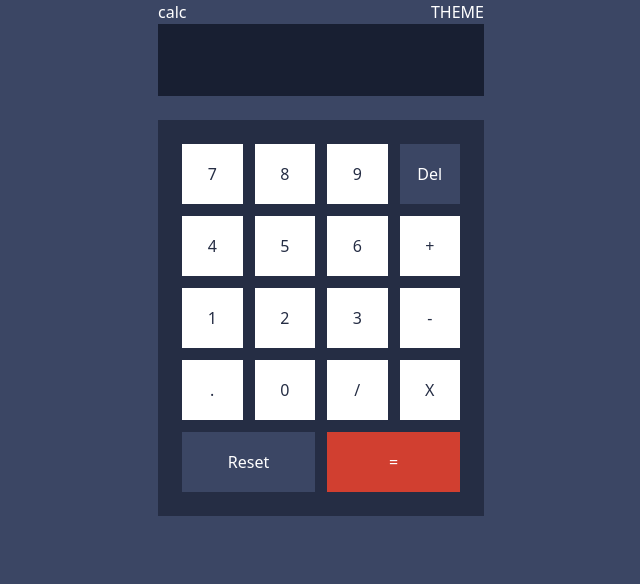
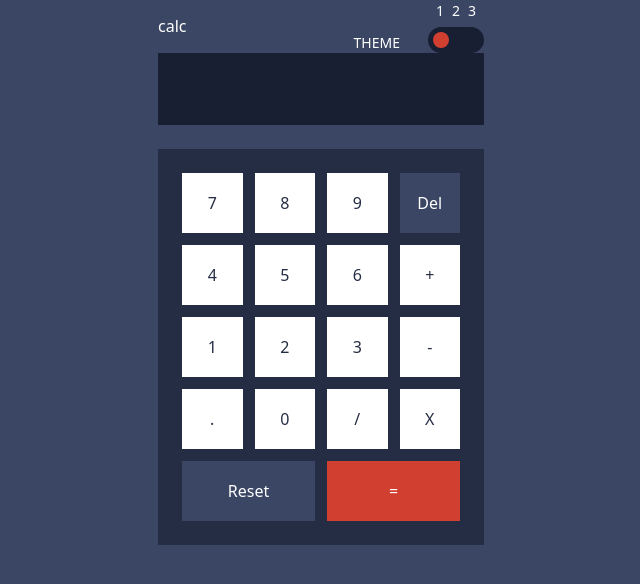
Before and after one commit to florianstancioiu/calculator-app, a React (Vite) app: page / in a window 1280 px wide. Shown: the top 584 px of the page, without its empty margins (319-959 px from the left). Built offline with nearby package versions, Linux system fonts and the light colour scheme.

Commit message:
Implemented the ThemeSwitcher

```diff
--- a/src/components/ThemeSwitcher/ThemeSwitcher.tsx
+++ b/src/components/ThemeSwitcher/ThemeSwitcher.tsx
@@ -1,7 +1,66 @@
-const ThemeSwitcher = () => {
+import { useState } from "react";
+
+export type ThemeSwitcher = {
+  onSwitch?: (activeSwitch: number) => void;
+};
+
+const ThemeSwitcher = ({ onSwitch }: ThemeSwitcher) => {
+  const [activeSwitch, setActiveSwitch] = useState(0);
+  const switches = [0, 1, 2];
+
+  const switchNumberClickHandler = (number: number) => {
+    setActiveSwitch(number);
+
+    if (typeof onSwitch === "function") {
+      onSwitch(number);
+    }
+  };
+
+  const switchClickHandler = () => {
+    let newActiveSwitchValue = activeSwitch + 1;
+
+    if (newActiveSwitchValue > 2) {
+      newActiveSwitchValue = 0;
+    }
+
+    setActiveSwitch(newActiveSwitchValue);
+
+    if (typeof onSwitch === "function") {
+      onSwitch(newActiveSwitchValue);
+    }
+  };
+
   return (
-    <div>
-      <p className="uppercase">Theme</p>
+    <div className="flex justify-between items-end text-[0.875rem] select-none">
+      <p
+        onClick={switchClickHandler}
+        className="uppercase mr-[1.75rem] cursor-pointer"
+      >
+        Theme
+      </p>
+      <div>
+        <div className="flex justify-evenly items-center mb-[0.375rem]">
+          {switches.map((_, index) => (
+            <p
+              key={index}
+              className="cursor-pointer"
+              onClick={() => switchNumberClickHandler(index)}
+            >
+              {index + 1}
+            </p>
+          ))}
+        </div>
+        <div
+          onClick={switchClickHandler}
+          className="bg-bg-secondary w-[3.5rem] p-[0.3rem] rounded-full cursor-pointer"
+        >
+          <div
+            className={`transition-all w-[1rem] h-[1rem] bg-bg-danger rounded-full ml-[${activeSwitch}rem]`}
+          ></div>
+          <span className="hidden ml-[1rem]"></span>
+          <span className="hidden ml-[2rem]"></span>
+        </div>
+      </div>
     </div>
   );
 };
```
